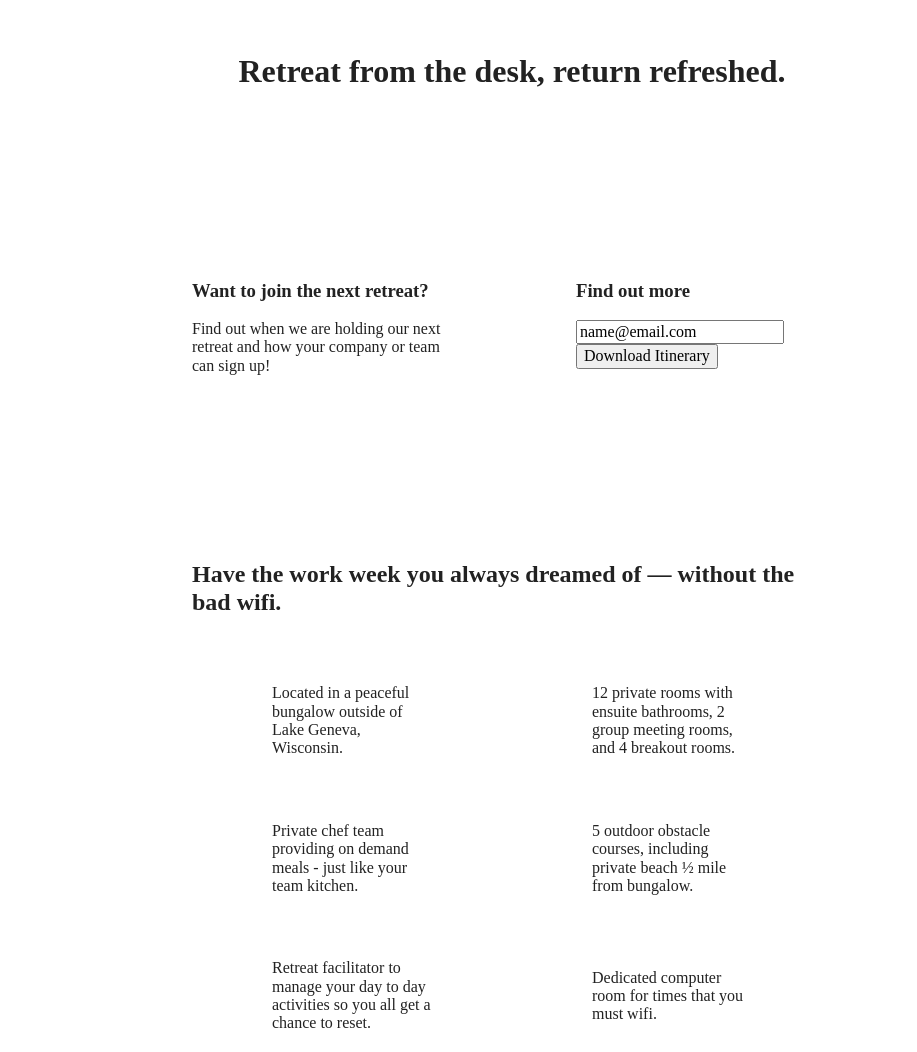
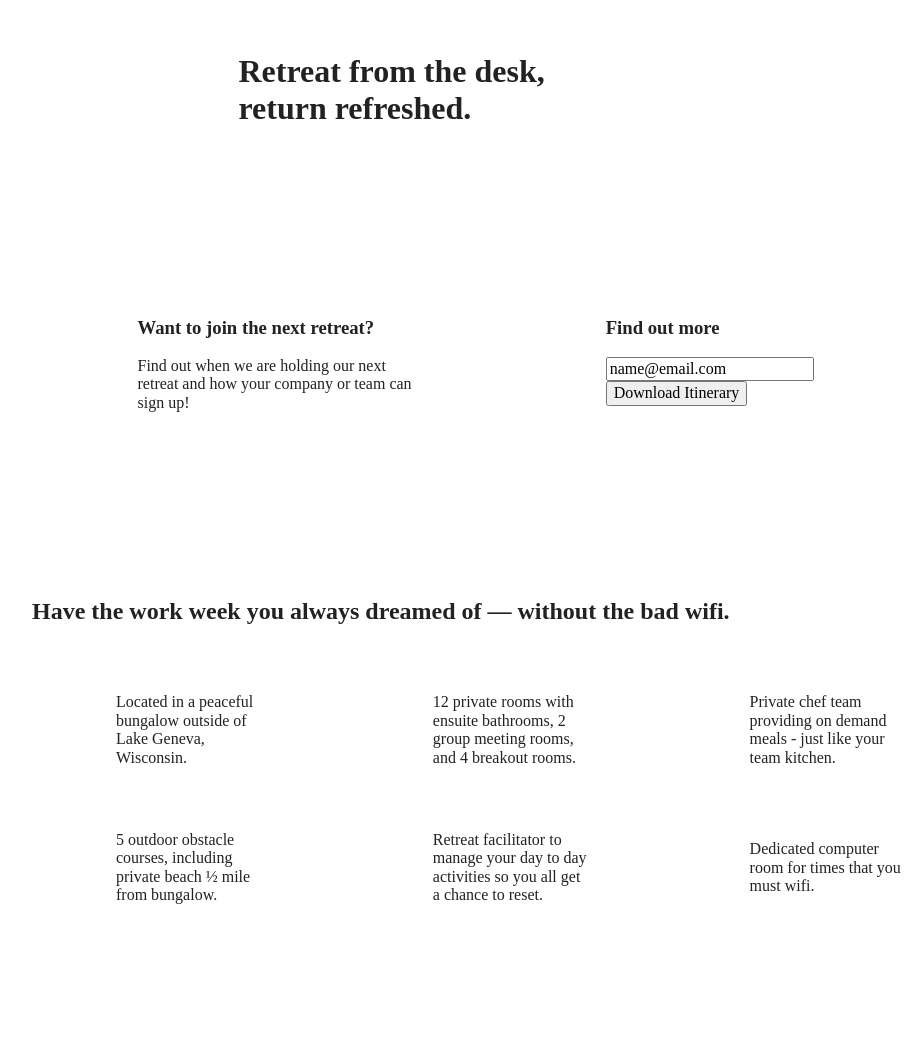
Before and after one commit to er1927/unplugged, a website built with Parcel: page index.html in a window 1280 px wide. Shown: the part 385-1437 px from the top of the page, without its empty margins (128-1045 px from the left). Built offline with nearby package versions, Linux system fonts and the light colour scheme.

Commit message:
Added breakpoint for desktop, on homepage, about and faq

```diff
--- a/css/main.css
+++ b/css/main.css
@@ -407,6 +407,52 @@ aside {
     }
   }
 
+  @media only screen and (min-width:1200px) {
+    .content-wrapper {
+      max-width: 960px;
+ }
+
+  /* Hero aka header h1*/
+ .hero-area h1 {
+     width: 60%;
+ }
+
+ /* Aside >> center */
+ aside .content-wrapper {
+     justify-content: space-around;
+ }
+
+ aside .content-wrapper .form-description,
+ aside .content-wrapper .form /* is this the email and submit button?*/ {
+     width: 30%;
+ }
+
+/* Features */
+ .features h2 {
+     width: 90%;
+ }
+
+ .features article /* 3x3 */{
+     flex-basis: 33%;
+ }
+
+ /* Reviews >>  float right*/
+ .reviews article div {
+     width: 42%;
+ }
+  }
+  /* About Page */
+
+    .mission h2,
+    .contact-section .content-wrapper h2 {
+        width: 95%;
+    }
+/* FAQ Page */
+   .faq h2 {
+    width: 100%;
+}
+
+
 @media print,
   (-webkit-min-device-pixel-ratio: 1.25),
   (min-resolution: 1.25dppx),
```
